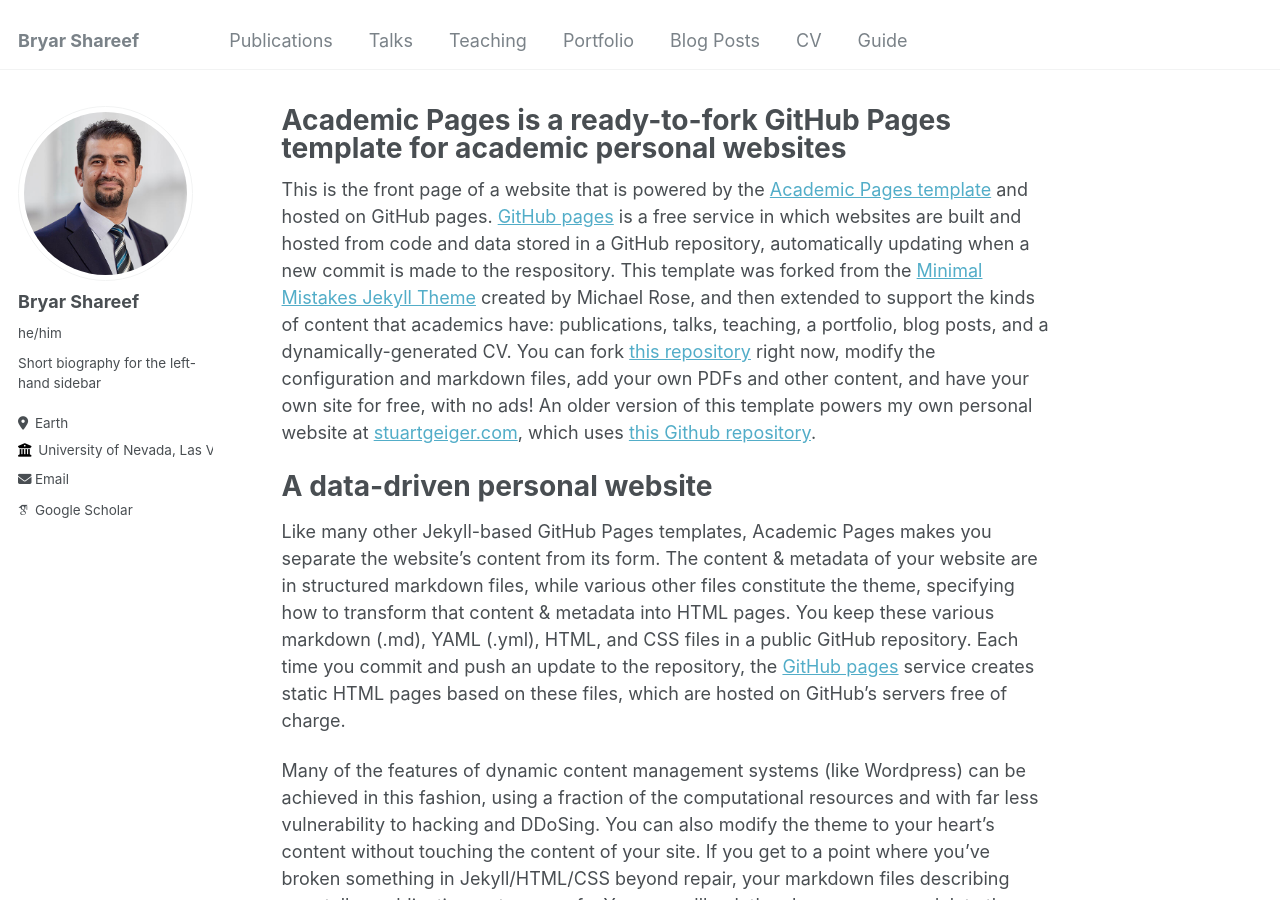
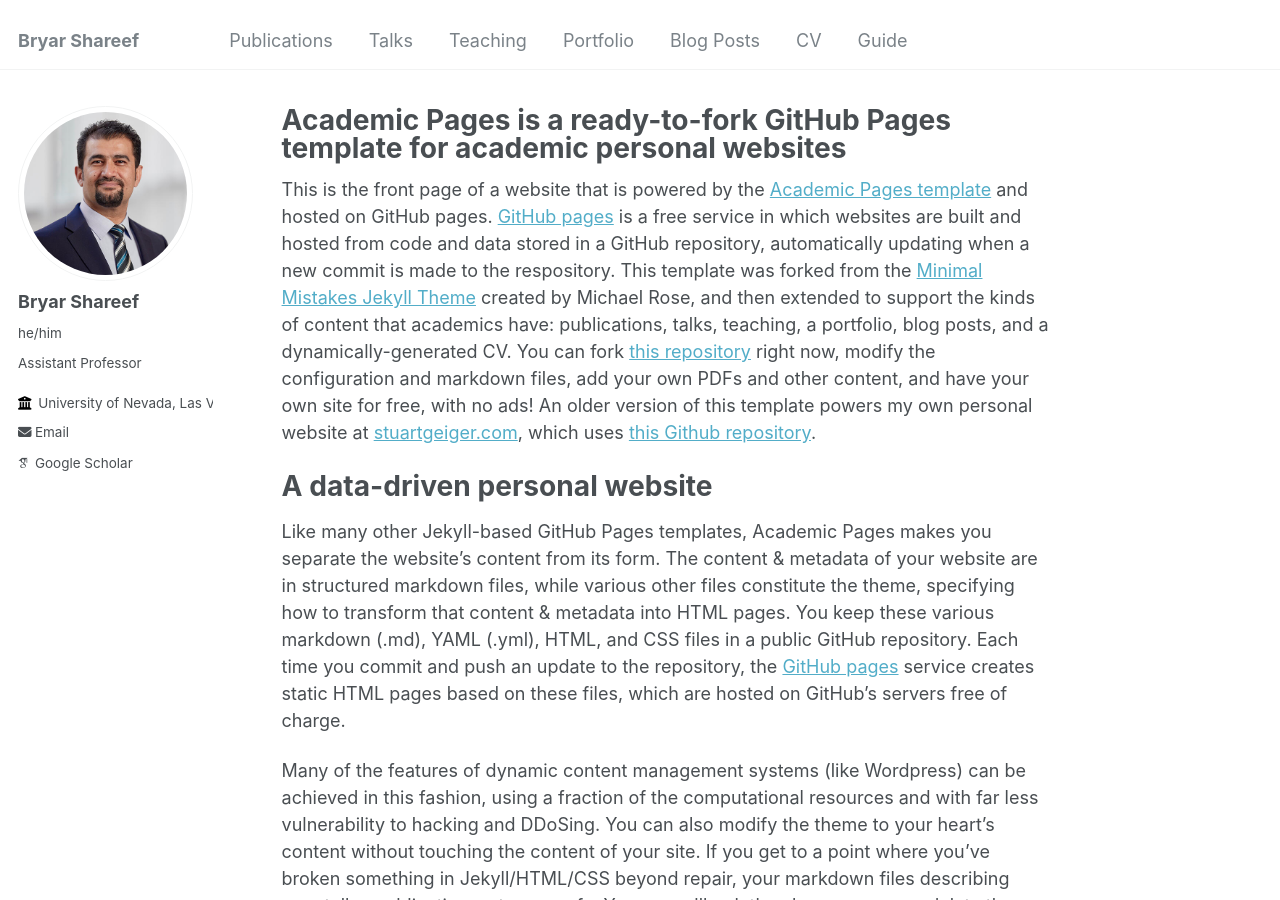
Before and after one commit to bryarshareef/bryarshareef.github.io, a Jekyll site: the page built from _pages/about.md, in a window 1280 px wide and 900 px high. Built offline with Jekyll 4.4.1, drawn with Linux system fonts in a browser that asks for light colours; some web fonts are replaced.

Commit message:
Update _config.yml

```diff
--- a/_config.yml
+++ b/_config.yml
@@ -24,8 +24,8 @@ author:
   avatar           : "Bryar-Shareef.jpg"
   name             : "Bryar Shareef"
   pronouns         : "he/him"
-  bio              : "Short biography for the left-hand sidebar"
-  location         : "Earth"
+  bio              : "Assistant Professor"
+  #location         : "Earth"
   employer         : "University of Nevada, Las Vegas"
   uri              : # URL
   email            : "none@example.org"
```
